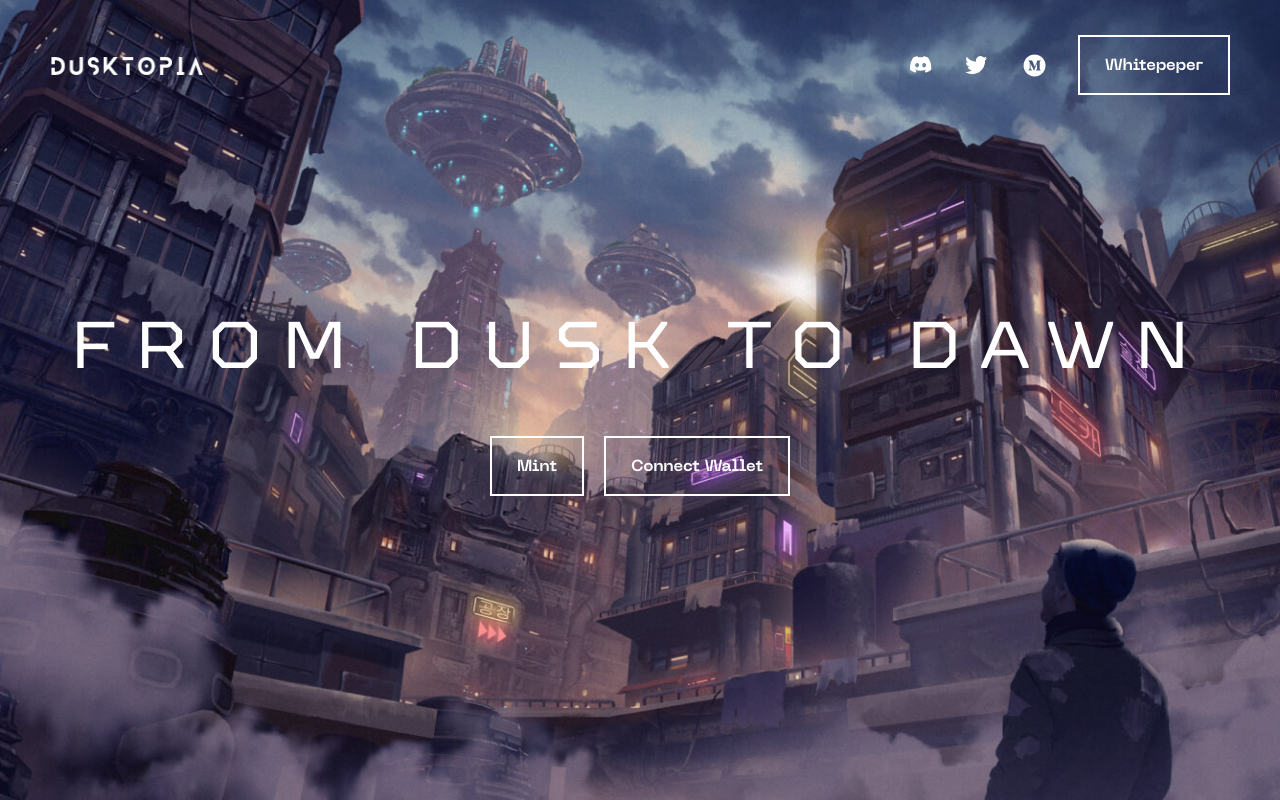
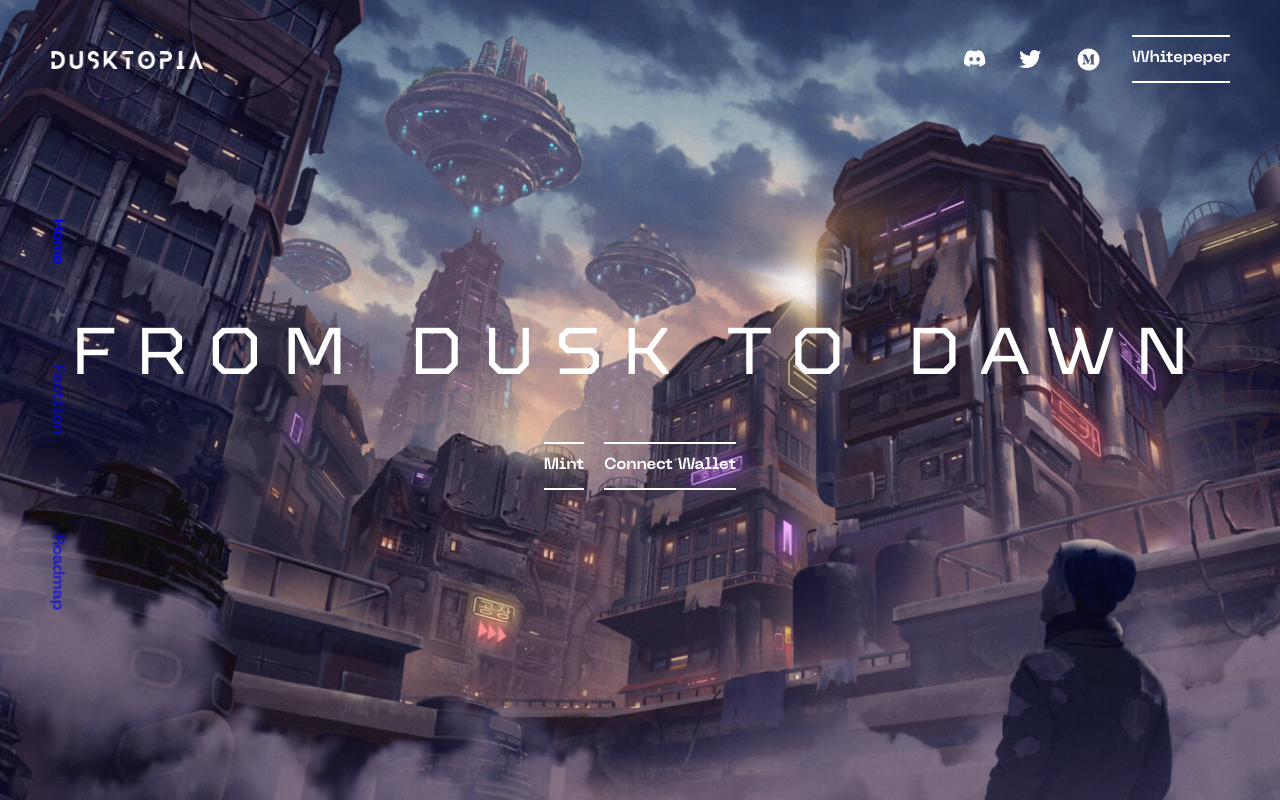
Before and after one commit to DmitryBalandin/Lending-Cosmos-React-scss-Typescript, a React app: page / in a window 1280 px wide. Built offline with nearby package versions, Linux system fonts and the light colour scheme.

Commit message:
add naavigation

```diff
--- a/src/componenets/Button/styles.module.scss
+++ b/src/componenets/Button/styles.module.scss
@@ -1,15 +1,45 @@
+// .white{
+//     padding: 10px;
+//     background-color: gray;
+// }
+
 .button {
-    border: 2px solid white;
+    border-left: none;
+    border-right: none;
+    border-top: 2px solid white;
+    border-bottom:2px solid white; ;
     font: 1.1429rem/ 1rem 'NeueMachina', sans-serif;
     font-weight: 700;
     background-color: initial;
     box-shadow: none;
     color: white;
+    box-sizing: border-box;
     line-height: 140%;
-    padding: 1.2857rem 1.7857rem 1.1429rem;
-    transition: background-color 1s, color  1s;
+    padding: 10px 0px 11px;
+    transition: background-color 1s, color 1s;
     cursor: pointer;
+    position: relative;
+    box-shadow: none;
+    // clip-path: polygon(0% 0%, 75% 0%, 100% 100%, 25% 100%);
+    // position: relative;
+    // display: flex;
+    // align-items: center;
+    // justify-content: center;
+    // clip-path: polygon(calc(0% + 10px) calc(0% + 10px) , calc(100% - 10px)  calc(0% + 10px), calc(100% - 10px) calc(100% - 10px) , calc(0% + 10px) calc(100% - 10px), 0% calc(100% - 5px), 0% calc(100% - 2px));
 
+    // clip-path: polygon(100% 0%, 100% 100%, calc(100% - 2px) 100% , calc(100% - 2px)  0%);
+    // &::after {
+    //     top: -6px;
+    //     position: absolute;
+    //     content: url(./image/left-border-button.svg);
+    //     height: 52.5px;
+    //     width: 32.5px;
+
+    //     background-size: cover;
+    // }
+    // &:hover::after{
+    //     fill: white;
+    // }
     &:hover {
         background: white;
         color: black;
--- a/src/componenets/Navigation/index.tsx
+++ b/src/componenets/Navigation/index.tsx
@@ -4,26 +4,49 @@ import cl from "classnames";
 
 import { Link } from 'react-router-dom';
 
+
 interface NavigationProps { }
+
+
+
+
+const links = [
+    {
+        id:1,
+        title:"Home",
+        link:'/',
+        isActiv:true
+    },
+    {
+        id:2,
+        title:"Factiion",
+        link:'/',
+        isActiv: false
+    },
+    {
+        id:3,
+        title:"Roadmap",
+        link:'/',
+        isActiv: false
+    },
+];
 
 export const Navigation: React.FC<NavigationProps> = ({ }) => {
     return (
-        <ul>
-            <li>
-                <Link to="/">
-                    Duskotpia
-                </Link>
-            </li>
-            <li>
-                <Link to="/">
-                    Duskotpia
-                </Link>
-            </li>
-            <li>
-                <Link to="/">
-                    Duskotpia
-                </Link>
-            </li>
-        </ul>
+        <nav className={styles.navigation}>
+            <ul className={cl(styles.navigationItem)}>
+                {links.map((link) =>(
+                    <li key={link.id} className={cl(styles.navigationValue,
+                    link.isActiv && styles.navigationValueActive) }>
+                        <Link
+                            to={link.link}
+                            className={styles.navigationLink}
+                        >
+                            {link.title}
+                            </Link>
+                    </li>
+                ))}
+            </ul>
+        </nav>
     )
 }
--- a/src/componenets/Navigation/styles.module.scss
+++ b/src/componenets/Navigation/styles.module.scss
@@ -1,4 +1,56 @@
-.div{
+.navigation {
+    position: fixed;
+    top:50%;
+    left: -135px;
     color: white;
-    font-size: 50px;
+    font: 1.1429rem/1.4 'NeueMachina';
+    font-weight: 700;
+    transform: rotate(90deg);
+
+
+    &Item{
+        display: flex;
+        gap:2.7857rem;
+        align-items:end;
+
+    }
+
+
+    &Value{
+        opacity: 0.7;
+        transition: opacity 0.3s;
+
+        &:hover,
+        &:visited{
+            color: white;
+            opacity: 1.0;
+        }
+
+        &Active{
+            opacity: 1.0;
+        }
+
+        &:not(:last-child):after{
+            content: "";
+            margin-left: 39px;
+            background: url(./images/star.svg) center no-repeat;
+            display: inline-block;
+            width: 1.54rem;
+            height: 1.54rem;
+            transform: translateY(+32.5%);
+            opacity: 0.7;
+        }
+    }
+
+    &Link {
+        text-decoration: none;
+
+
+        &:hover,
+        &:visited {
+
+            color: white;
+
+        }
+    }
 }
--- a/src/componenets/SocialNetworks/index.tsx
+++ b/src/componenets/SocialNetworks/index.tsx
@@ -41,7 +41,7 @@ export const SocialNetworks: React.FC<SocialNetworksProps> = ({ }) => {
            {socialNetworks.map((socialNetwork) =>(
              <li key={socialNetwork.id} className={styles.socialNetworksItem}>
                 <Link
-                to={socialNetwork.className}
+                to={socialNetwork.link}
                 className={cl(styles.socialNetworksLink,styles[`socialNetworks.${socialNetwork.className}`])}
                 >
                     <img src={socialNetwork.img} alt={`image ${socialNetwork.className}`} />
--- a/src/pages/Home/Home.tsx
+++ b/src/pages/Home/Home.tsx
@@ -19,7 +19,7 @@ export default function Home() {
                     Whitepeper
                 </Button>
             </header>
-            {/* <Navigation /> */}
+            <Navigation />
 
             <div className={cl(styles.sectionTitleMain)}>
                 <div>
--- a/src/pages/Home/home.module.scss
+++ b/src/pages/Home/home.module.scss
@@ -14,7 +14,6 @@
     &TitleMain{
         display:flex;
         flex-direction: column;
-        // margin: auto;
         height: 100%;
         align-items: center;
         justify-content: center;
```
Also changed, not shown: src/componenets/Button/index.tsx (+10 -7 lines), src/componenets/Button/image/left-border-button.svg (added), src/componenets/Navigation/images/star.svg (added).
